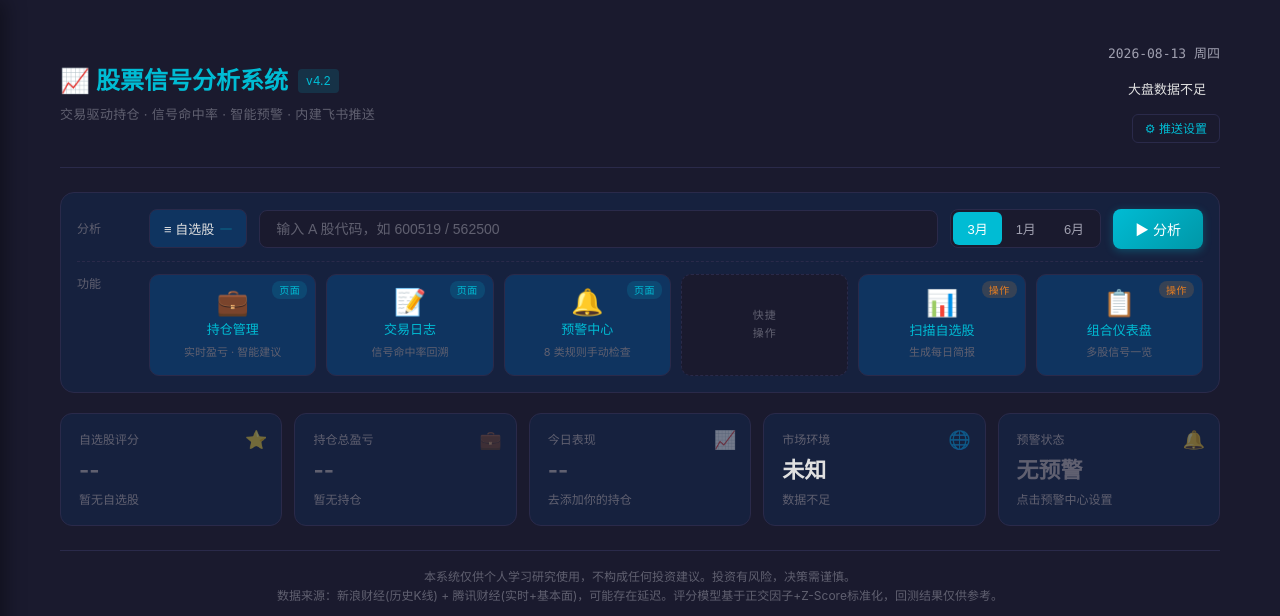
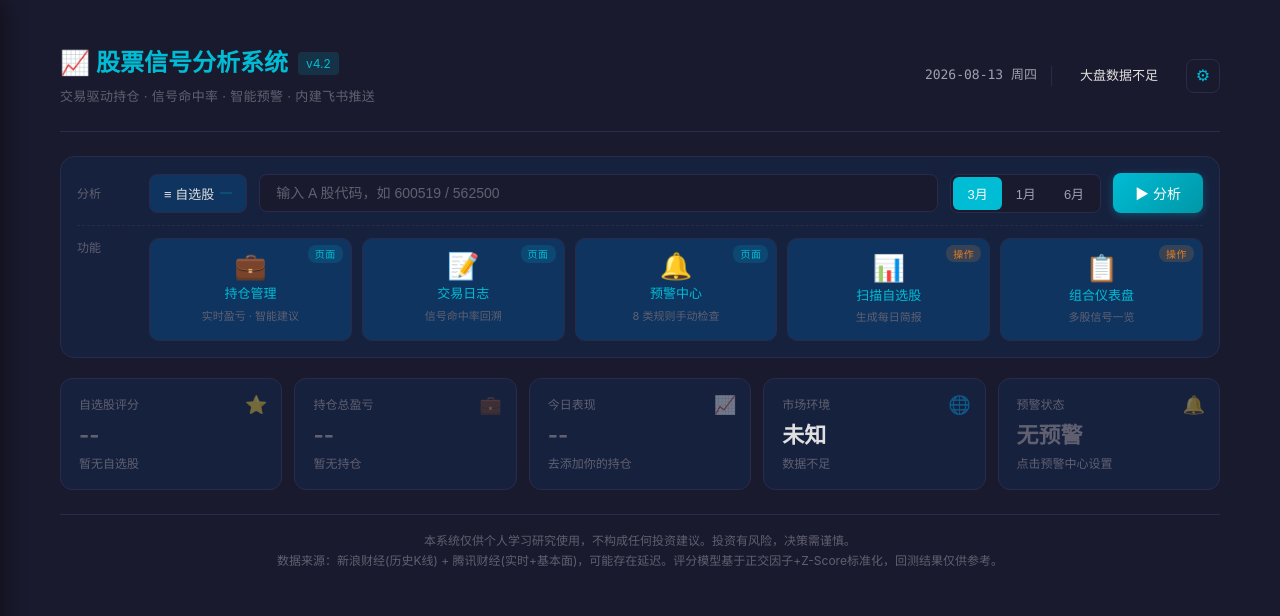
Before and after one commit to jcbay/stock_signal, a Flask app: page / in a window 1280 px wide. Shown: the top 616 px of the page. Run offline with Flask 3, Linux system fonts and the light colour scheme; data that the repository does not hold is empty; some libraries are stand-ins or nearby versions.

Commit message:
v4.2.3 UI: 推送设置改图标按钮紧凑布局, 删除中间空分隔条\n\n- header-right 改为 flex 横向布局(date | sep | market | ⚙), 修复换行\n- 推送设置按钮去掉文字只留齿轮图标, hover 时旋转 45deg 提供视觉反馈\n- 删除功能菜单中间的 .feature-divider(空 grid item 引起视觉困惑)\n- feature-menu 改为固定 5 列 grid + 响应式 (3列/2列)\n\n反馈: '右上角推送设置按钮导致换行显得上方空间很大' + '中间快捷操作按钮是干什么用的'

```diff
--- a/templates/index.html
+++ b/templates/index.html
@@ -188,13 +188,16 @@
     }
 
     .header-right {
-      text-align: right;
+      display: flex;
+      align-items: center;
+      gap: 14px;
+      white-space: nowrap;
+      flex-shrink: 0;
     }
 
     .header-right .date-text {
       font-size: 13px;
       color: var(--text-secondary);
-      margin-bottom: 8px;
       font-family: 'SF Mono', Menlo, Monaco, monospace;
     }
 
@@ -206,23 +209,30 @@
       font-weight: 500;
     }
 
+    .header-right .header-sep {
+      width: 1px;
+      height: 20px;
+      background: var(--border);
+    }
+
     .header-right .settings-link {
       display: inline-flex;
       align-items: center;
-      gap: 5px;
-      margin-top: 8px;
-      padding: 4px 12px;
+      justify-content: center;
+      width: 34px;
+      height: 34px;
       border: 1px solid var(--border);
-      border-radius: 6px;
+      border-radius: 8px;
       color: var(--cyan);
       text-decoration: none;
-      font-size: 12px;
+      font-size: 16px;
       transition: all 0.2s;
     }
 
     .header-right .settings-link:hover {
       border-color: var(--cyan);
       background: rgba(0,188,212,0.08);
+      transform: rotate(45deg);
     }
 
     /* ============================================== */
@@ -373,9 +383,17 @@
     /* ============================================== */
     .feature-menu {
       display: grid;
-      grid-template-columns: repeat(auto-fit, minmax(160px, 1fr));
+      grid-template-columns: repeat(5, 1fr);
       gap: 10px;
       flex: 1;
+    }
+
+    @media (max-width: 900px) {
+      .feature-menu { grid-template-columns: repeat(3, 1fr); }
+    }
+
+    @media (max-width: 600px) {
+      .feature-menu { grid-template-columns: repeat(2, 1fr); }
     }
 
     .feature-card {
@@ -425,20 +443,6 @@
       color: var(--orange);
     }
 
-    .feature-menu .feature-divider {
-      display: flex;
-      align-items: center;
-      justify-content: center;
-      background: var(--bg-primary);
-      border: 1px dashed var(--border);
-      border-radius: 10px;
-      font-size: 11px;
-      color: var(--text-muted);
-      letter-spacing: 1px;
-      padding: 4px;
-      min-width: 64px;
-    }
-
     /* ============================================== */
     /* 速览面板 - 新增                                */
     /* ============================================== */
@@ -1253,9 +1257,10 @@
         <div class="subtitle">交易驱动持仓 · 信号命中率 · 智能预警 · 内建飞书推送</div>
       </div>
       <div class="header-right">
-        <div class="date-text" id="date-text">--</div>
+        <span class="date-text" id="date-text">--</span>
+        <span class="header-sep"></span>
         <span id="market-badge-container"></span>
-        <div><a href="/settings" class="settings-link" title="飞书推送设置">⚙ 推送设置</a></div>
+        <a href="/settings" class="settings-link" title="飞书推送设置">⚙</a>
       </div>
     </header>
 
@@ -1300,7 +1305,6 @@
             <span class="fc-title">预警中心</span>
             <span class="fc-sub">8 类规则手动检查</span>
           </a>
-          <div class="feature-divider">快捷<br>操作</div>
           <button class="feature-card" id="scan-btn" onclick="doDailyScan()">
             <span class="fc-badge action">操作</span>
             <span class="fc-icon">📊</span>
```
